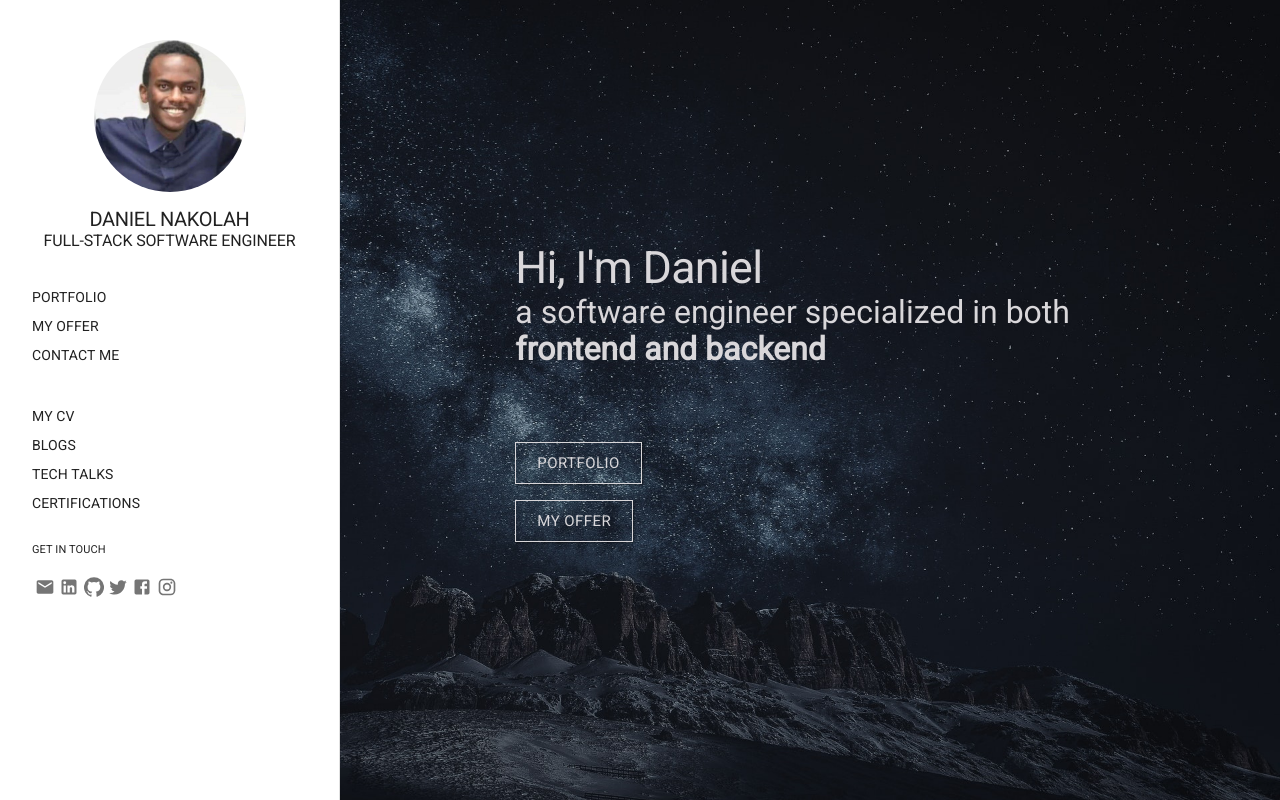
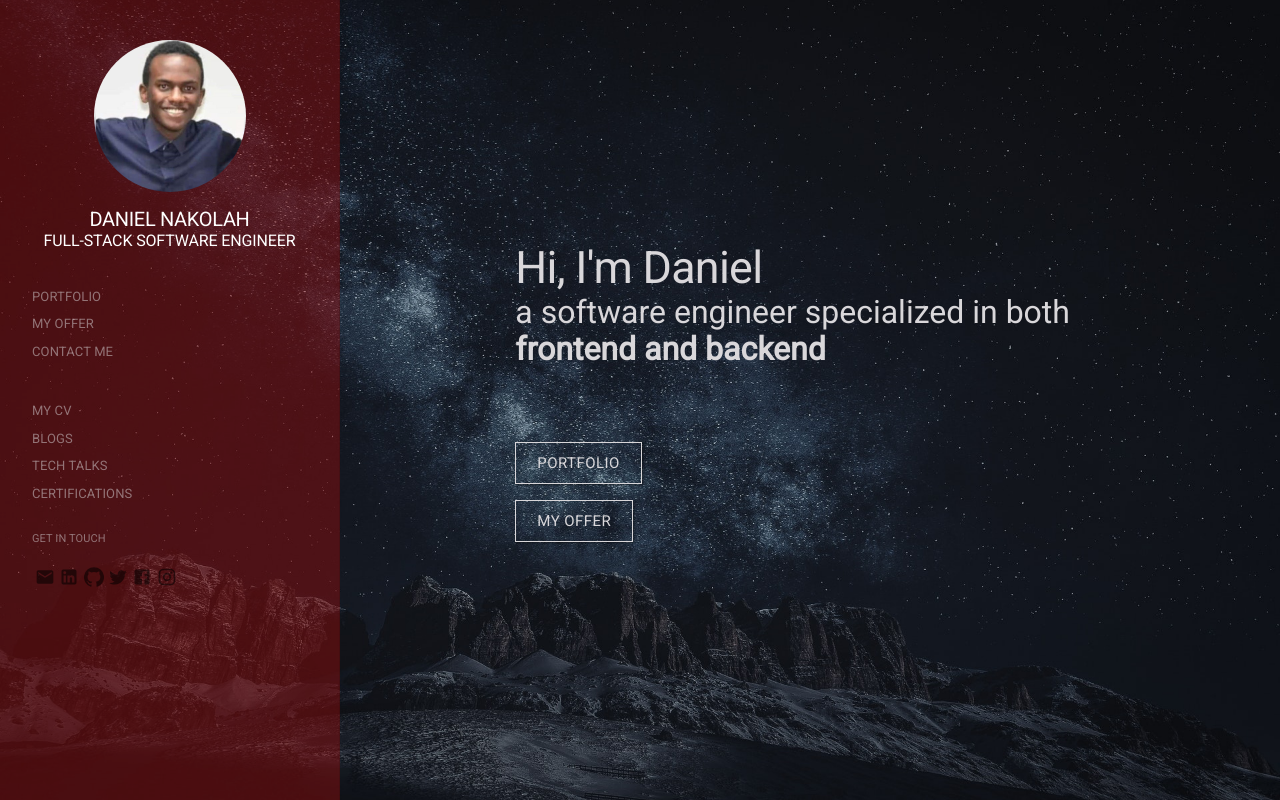
Before and after one commit to isnakolah/portfolio-client, a React (Create React App) app: page / in a window 1280 px wide. Built offline with nearby package versions, Linux system fonts and the light colour scheme.

Commit message:
Update the background colors

```diff
--- a/src/components/Nav.js
+++ b/src/components/Nav.js
@@ -35,11 +35,15 @@ const useStyles = makeStyles((theme) => ({
   },
   drawerPaper: {
     width: drawerWidth,
+    backgroundColor: "#910d0d78",
+    color: "#d9d7da80",
   },
   card: {
     marginTop: 40,
     cursor: "pointer",
     boxShadow: "none",
+    color: "white",
+    backgroundColor: "#ce5c5c00",
     "& h1": {
       fontSize: 20,
       fontWeight: "500",
@@ -70,7 +74,10 @@ const useStyles = makeStyles((theme) => ({
       textDecoration: "none",
       color: "inherit",
       "& .MuiTypography-body1": {
-        fontSize: 14,
+        fontSize: 13,
+        "&:hover": {
+          color: "white",
+        },
       },
     },
   },
```
